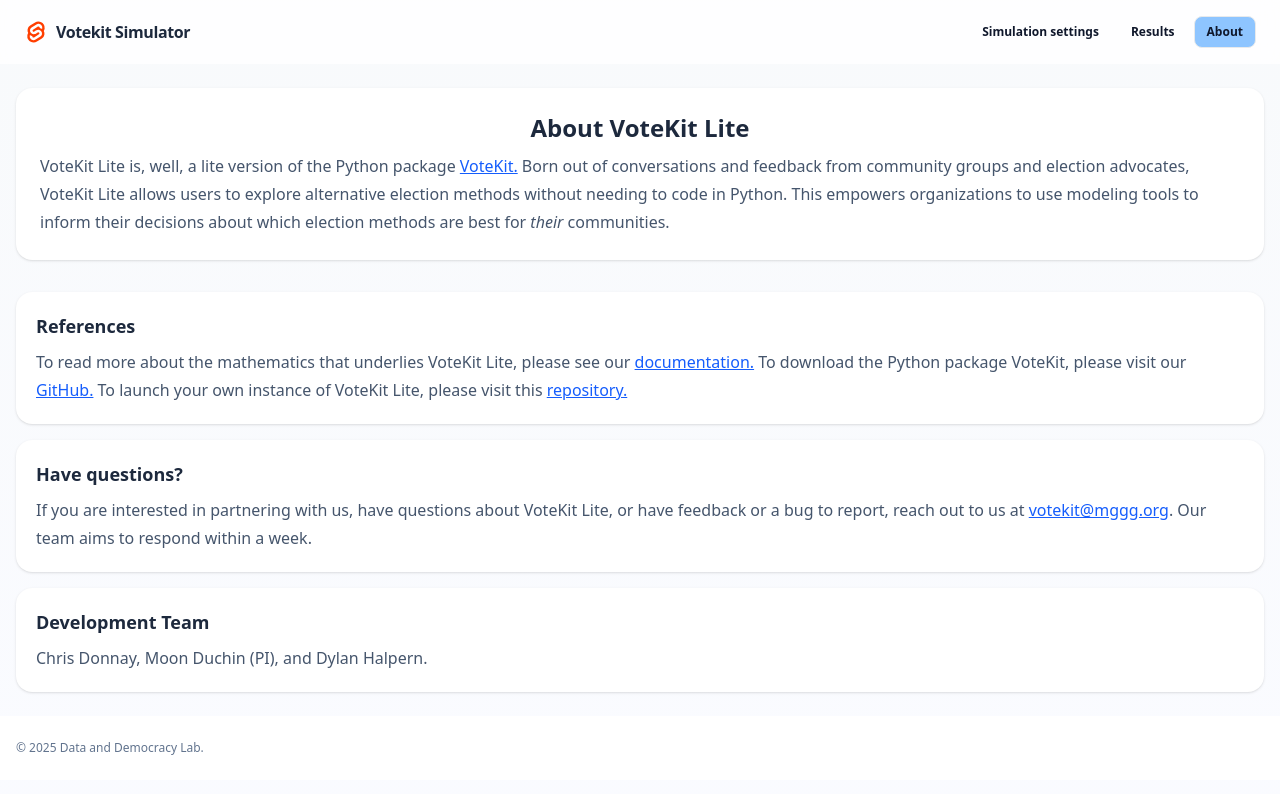
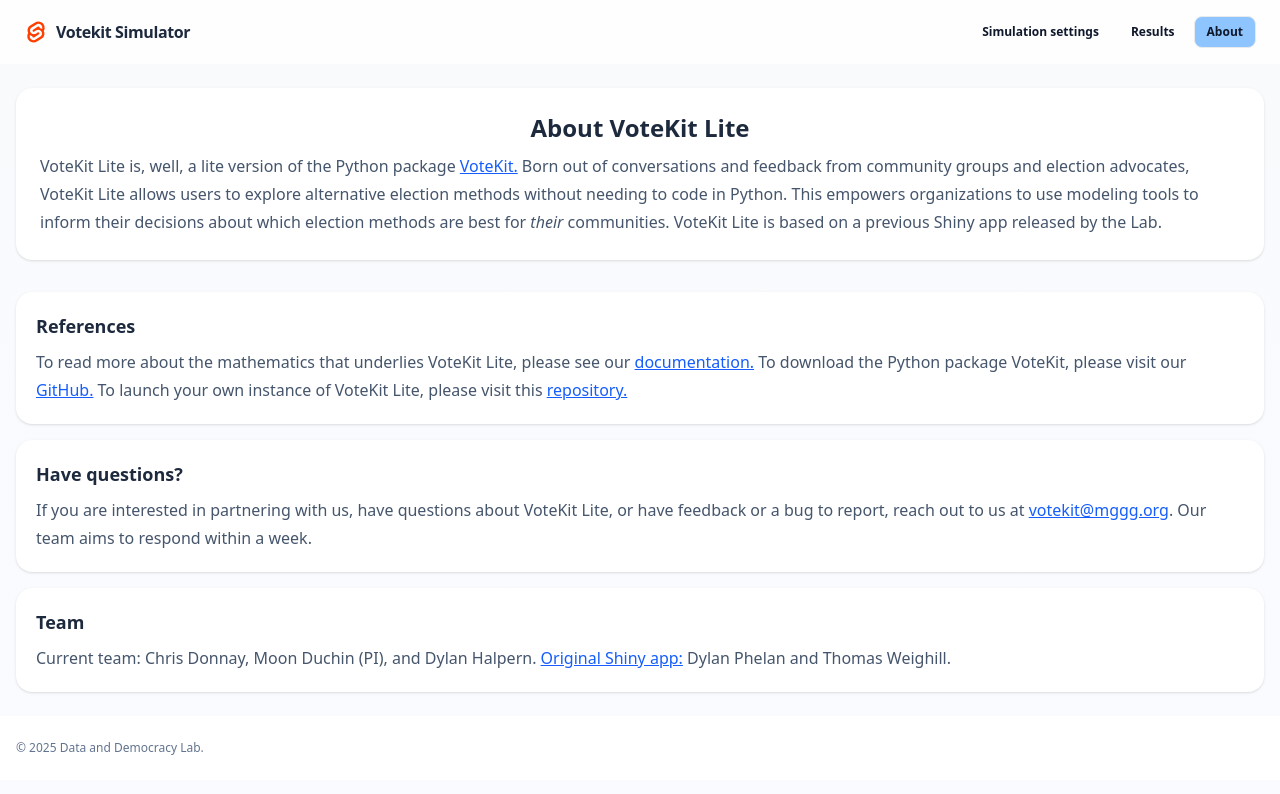
Before and after one commit to mggg/votekit-lite, a SvelteKit app in the folder app/: page /about in a window 1280 px wide. Shown: the top 794 px of the page. Built offline with nearby package versions, Linux system fonts and the light colour scheme.

Commit message:
add shiny app

```diff
--- a/app/src/routes/about/+page.svelte
+++ b/app/src/routes/about/+page.svelte
@@ -14,8 +14,10 @@
 			Our team aims to respond within a week.'
 		},
 		{
-			title: 'Development Team',
-			body: 'Chris Donnay, Moon Duchin (PI), and Dylan Halpern.'
+			title: 'Team',
+			body: 'Current team: Chris Donnay, Moon Duchin (PI), and Dylan Halpern.\
+			 <a href="https://mggg.github.io/rcv-webapp/#/" target="_blank" rel="noopener noreferrer" class="text-blue-600 underline hover:text-blue-800">Original Shiny app:</a> \
+			Dylan Phelan and Thomas Weighill.'
 		}
 	];
 </script>
@@ -34,7 +36,8 @@
 			Born out of conversations and feedback from community groups and election advocates, VoteKit Lite
 			allows users to explore alternative election methods without needing to code in Python. This empowers
 			organizations to use modeling tools to inform their decisions about which election methods are
-			best for <i>their</i> communities.
+			best for <i>their</i> communities. VoteKit Lite is based on a previous Shiny app released by the
+			Lab.
 		</p>
 	</div>
 
```
